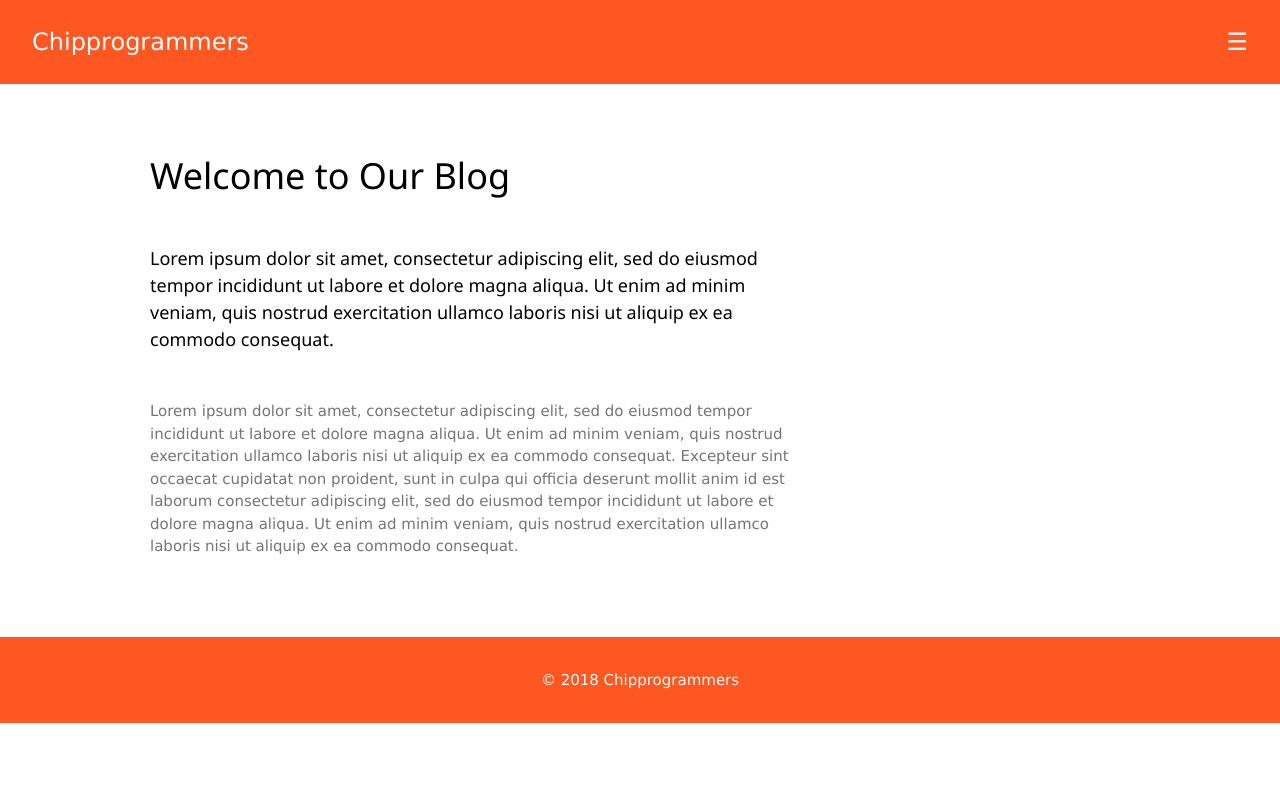
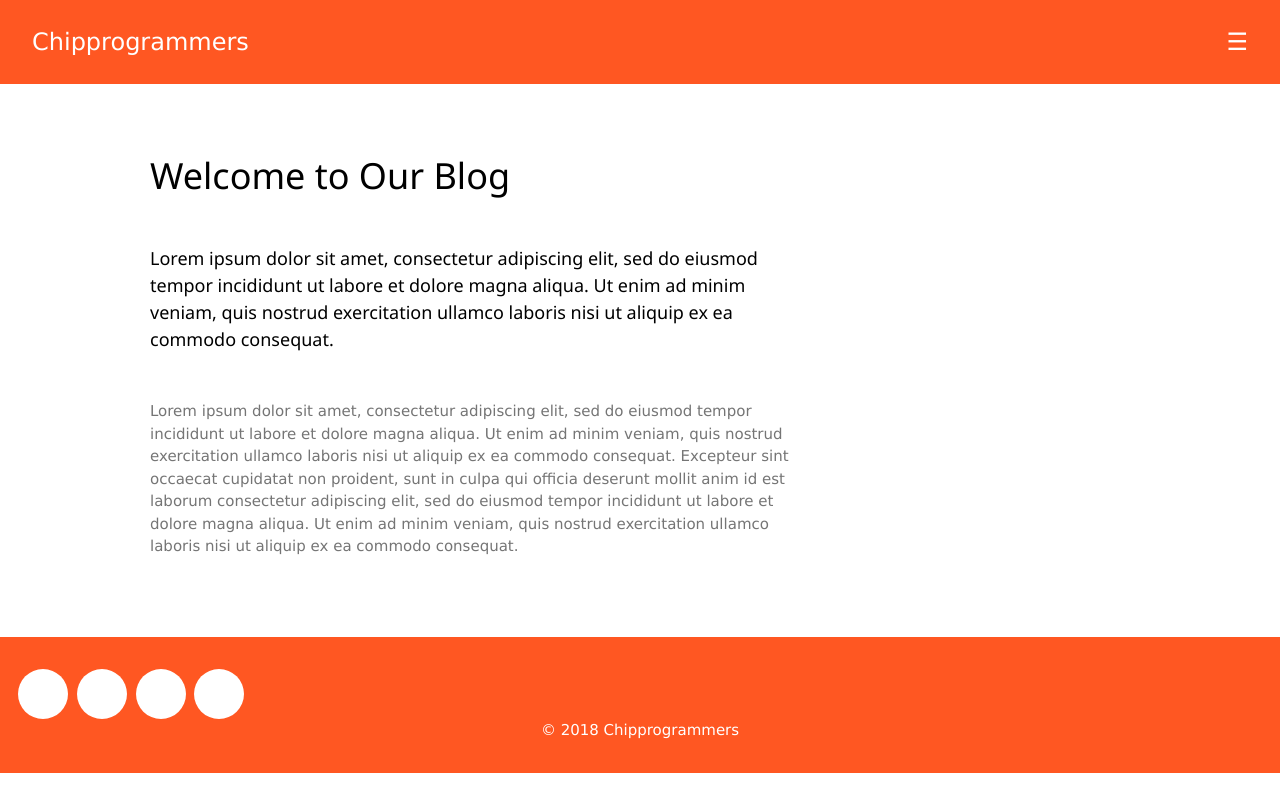
Before and after one commit to techiworld/techiworld.github.io, a Jekyll site: the page built from index.md, in a window 1280 px wide. Shown: the top 812 px of the page. Built offline with Jekyll 4.4.1, drawn with Linux system fonts in a browser that asks for light colours.

Commit message:
Update footer.html

```diff
--- a/_includes/footer.html
+++ b/_includes/footer.html
@@ -1,6 +1,25 @@
 <!-- Footer -->
   <footer class="w3-container w3-padding-32 w3-deep-orange">
+    <div class="social">
+      {% for x in site.data.social %}
+        <a target="_blank" href="{{ x.link }}">
+        <i class="fa fa-{{ x.icon }} fa-2x" style="color:{{ x.color }};"></i></a>
+      {% endfor %}
+    <div>
     <div class="w3-center">
       &copy; {{ site.time | date: "%Y" }} {{ site.Title }}
     </div>
-    </footer>
+</footer>
+<style>
+.social [class*="fa fa-"] {
+    background-color: #ffffff;
+    border-radius: 50px;
+    color: #fff;
+    display: inline-block;
+    height: 50px;
+    line-height: 50px;
+    margin: auto 2px;
+    width: 50px;
+    text-align: center;
+}
+</style>
```
